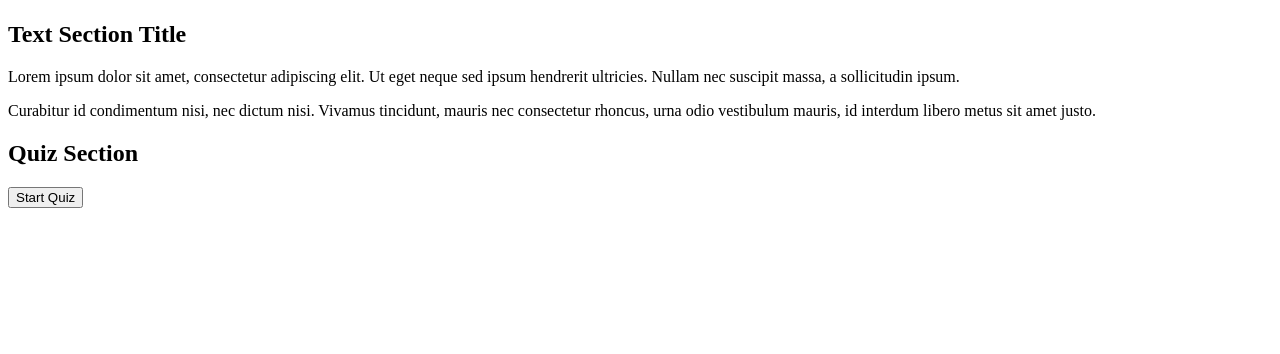
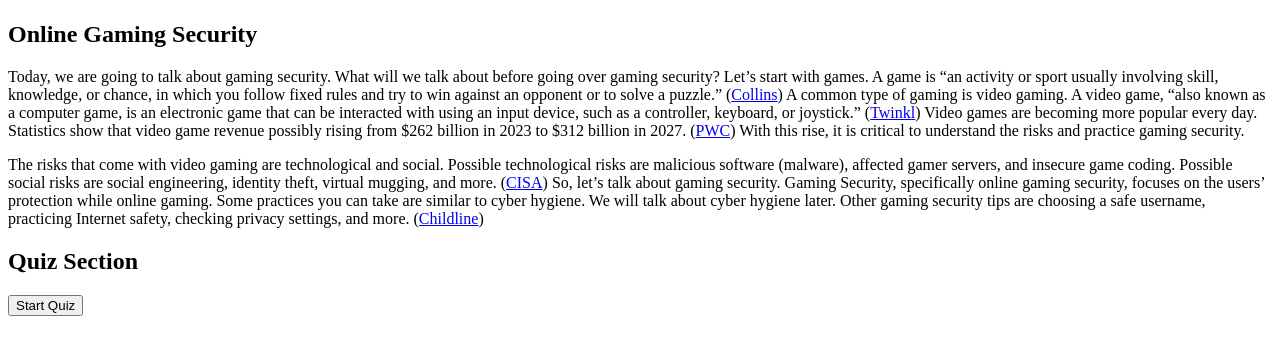
Before and after one commit to Aaronb0117/Senior-Project, a plain HTML site: page public/modules/module8.html in a window 1280 px wide. Shown: the part 398-752 px from the top of the page. Drawn offline with Linux system fonts and the light colour scheme.

Commit message:
Update module8.html

```diff
--- a/public/modules/module8.html
+++ b/public/modules/module8.html
@@ -17,9 +17,17 @@
 
         <!-- Text Content -->
         <div class="text-content">
-            <h2>Text Section Title</h2>
-            <p>Lorem ipsum dolor sit amet, consectetur adipiscing elit. Ut eget neque sed ipsum hendrerit ultricies. Nullam nec suscipit massa, a sollicitudin ipsum.</p>
-            <p>Curabitur id condimentum nisi, nec dictum nisi. Vivamus tincidunt, mauris nec consectetur rhoncus, urna odio vestibulum mauris, id interdum libero metus sit amet justo.</p>
+            <h2>Online Gaming Security</h2>
+            <p>Today, we are going to talk about gaming security. What will we talk about before going over gaming security? Let’s start with games.
+                A game is “an activity or sport usually involving skill, knowledge, or chance, in which you follow fixed rules and try to win against an opponent or to solve a puzzle.” (<a href="https://www.collinsdictionary.com/us/dictionary/english/game#google_vignette">Collins</a>) A common type of gaming is video gaming.
+                A video game, “also known as a computer game, is an electronic game that can be interacted with using an input device, such as a controller, keyboard, or joystick.” (<a href="https://www.twinkl.com/teaching-wiki/video-games">Twinkl</a>) Video games are becoming more popular every day.
+                Statistics show that video game revenue possibly rising from $262 billion in 2023 to $312 billion in 2027. (<a href="https://www.collinsdictionary.com/us/dictionary/english/game#google_vignette">PWC</a>)
+                With this rise, it is critical to understand the risks and practice gaming security.</p>
+
+            <p>The risks that come with video gaming are technological and social. Possible technological risks are malicious software (malware), affected gamer servers, and insecure game coding.
+                Possible social risks are social engineering, identity theft, virtual mugging, and more. (<a href="https://www.cisa.gov/sites/default/files/publications/gaming.pdf">CISA</a>) So, let’s talk about gaming security. Gaming Security, specifically online gaming security, focuses on the users’ protection while online gaming.
+                Some practices you can take are similar to cyber hygiene.
+                We will talk about cyber hygiene later. Other gaming security tips are choosing a safe username, practicing Internet safety, checking privacy settings, and more. (<a href="https://www.childline.org.uk/info-advice/bullying-abuse-safety/online-mobile-safety/online-gaming/">Childline</a>) </p>
         </div>
 
         <!-- Quiz -->
```
